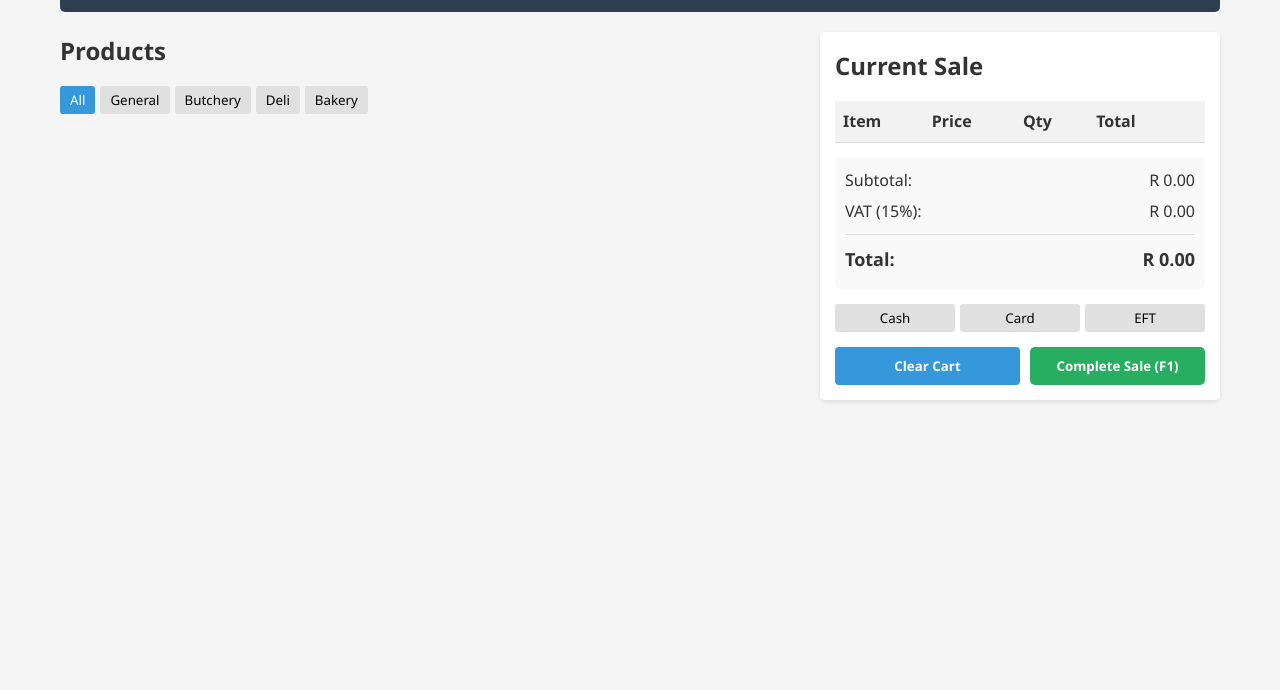
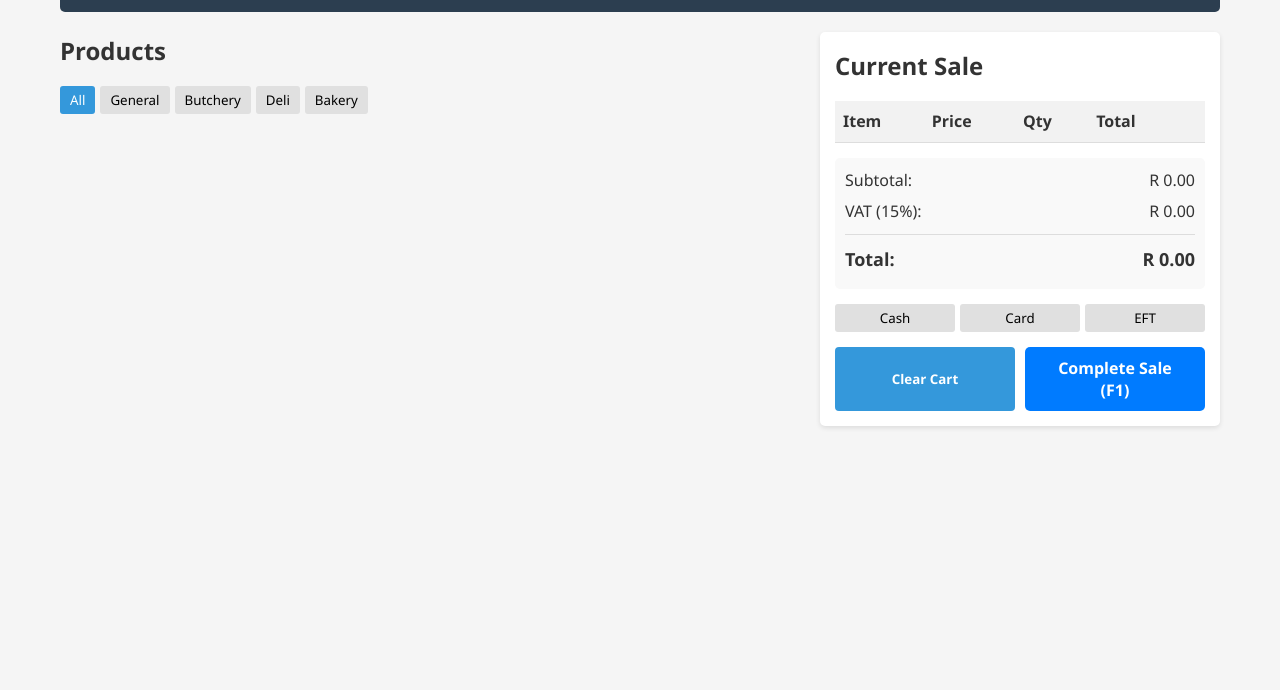
Before and after one commit to PathogenicKatt/POS, a plain HTML site: page index.html in a window 1280 px wide. Shown: the part 110-800 px from the top of the page. Drawn offline with Linux system fonts and the light colour scheme.

Commit message:
updated styles.css

```diff
--- a/css/styles.css
+++ b/css/styles.css
@@ -262,6 +262,19 @@ header {
 .btn-secondary:hover {
   background: #2980b9;
 }
+.btn-primary {
+    background-color: #007bff;
+    color: white;
+    border: none;
+    padding: 10px 20px;
+    font-size: 16px;
+    cursor: pointer;
+    border-radius: 5px;
+}
+
+.btn-primary:hover {
+    background-color: #0056b3;
+}
 
 #no-data-alert {
   color: #e74c3c;
```
